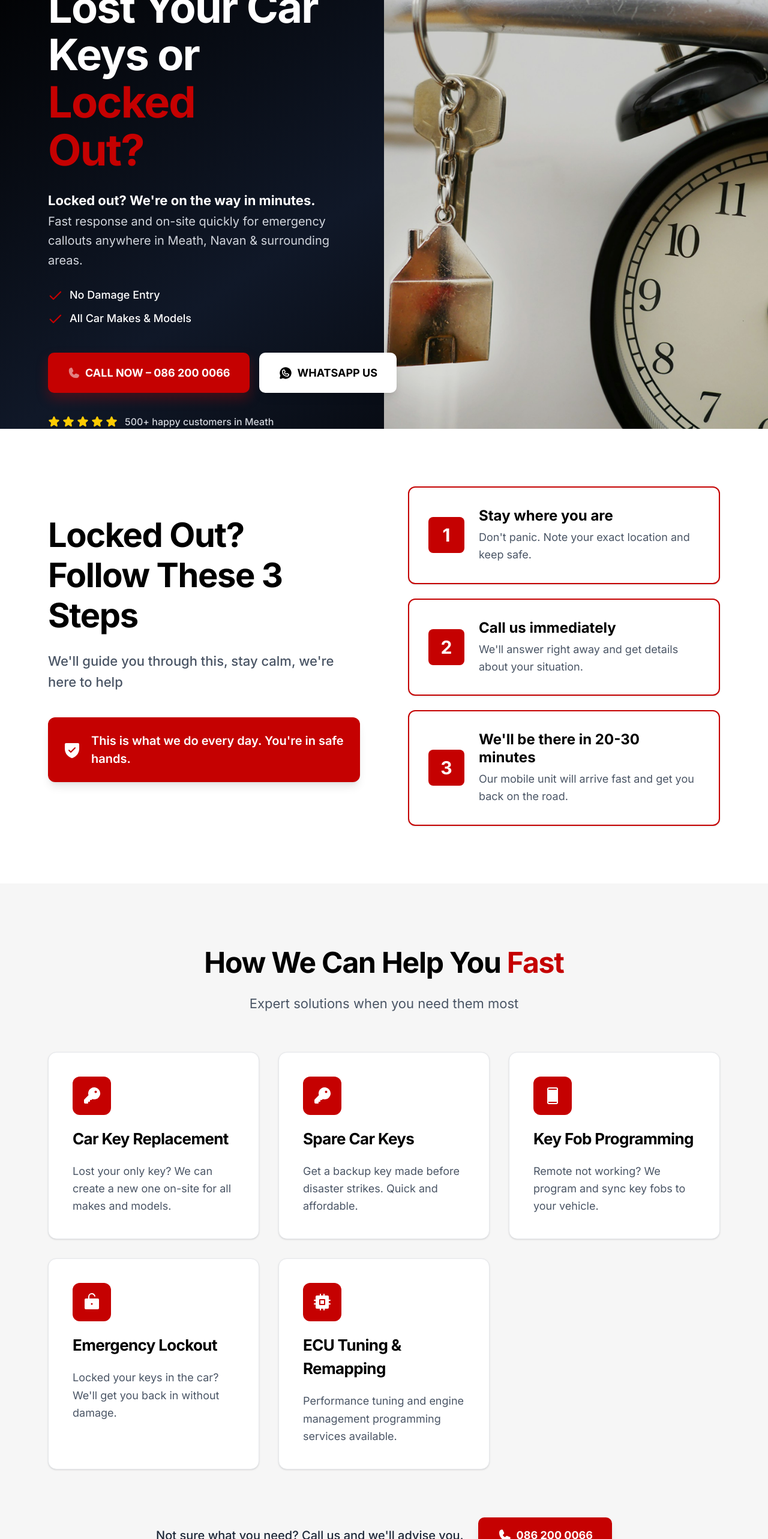
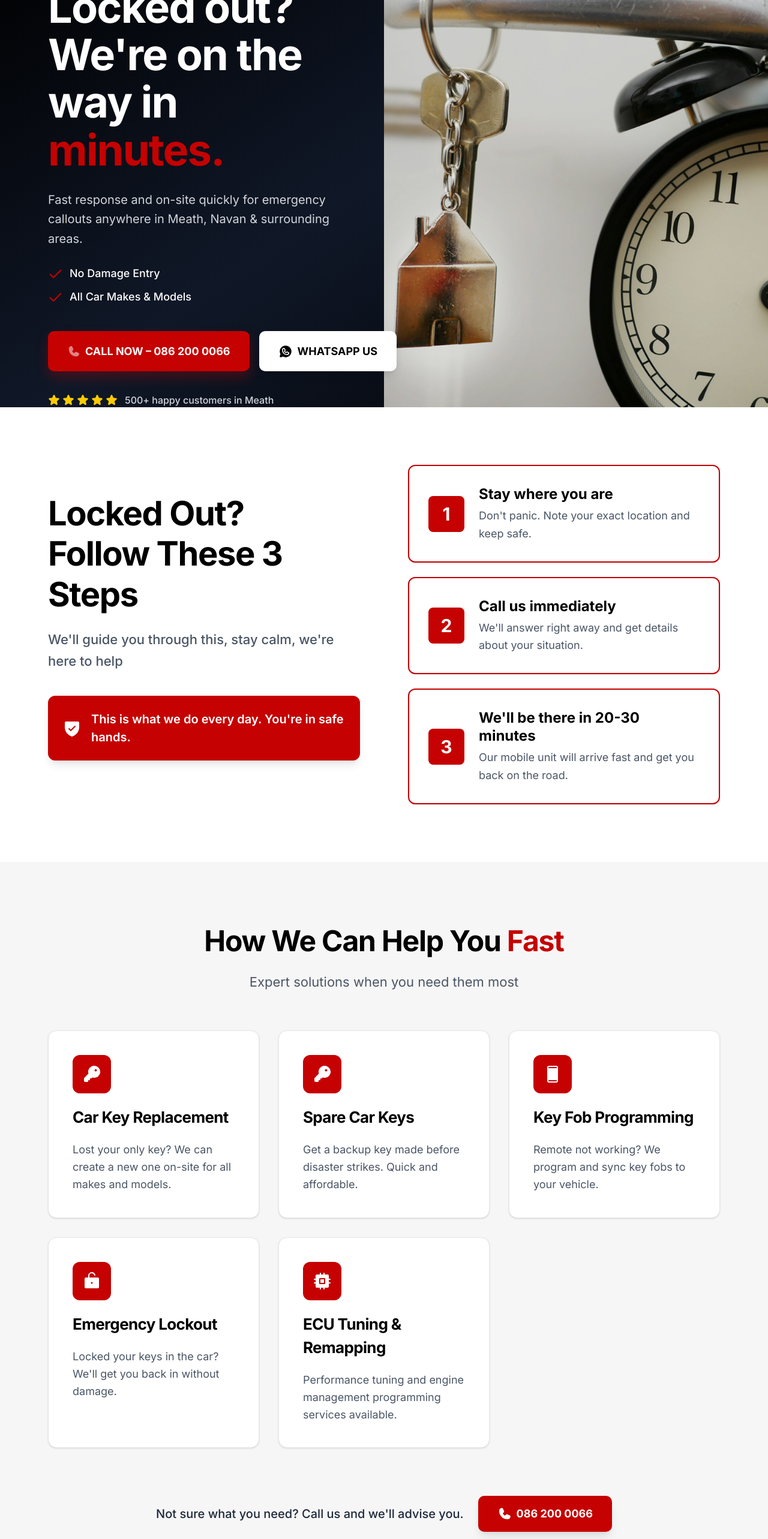
Before and after one commit to maheshikabandara/Navancarkeyslocksmiths, a React (Vite) app: page / in a window 1280 px wide. Shown: the part 234-2800 px from the top of the page at 60% size. Built offline with nearby package versions, Linux system fonts and the light colour scheme.

Commit message:
Update NavanCarKeysLocksmiths.tsx

```diff
--- a/src/imports/NavanCarKeysLocksmiths/NavanCarKeysLocksmiths.tsx
+++ b/src/imports/NavanCarKeysLocksmiths/NavanCarKeysLocksmiths.tsx
@@ -9,11 +9,9 @@ import heroImg from "../hero.png";
 import workImg from "../work.png";
 import aboutImg from "../about.png";
 
-// 1. Sticky Header Component (Always visible)
 function FixedHeader() {
   return (
     <header className="fixed top-0 left-0 w-full z-[100] shadow-xl flex flex-col">
-      {/* Emergency Top Bar */}
       <div className="bg-[#c50101] w-full">
         <div className="w-full mx-auto px-6 py-[12px] flex items-center justify-center text-center">
           <p className="font-semibold text-[14px] md:text-[16px] text-white tracking-wide">
@@ -22,7 +20,6 @@ function FixedHeader() {
         </div>
       </div>
 
-      {/* Solid Navbar Area */}
       <div className="w-full bg-[#0A0F1A] border-b border-white/5">
         <div className="w-full mx-auto px-6 lg:px-[80px] py-4 md:py-5 flex flex-col md:flex-row items-center justify-between gap-4 md:gap-0">
           <p className="font-bold text-[20px] md:text-[26px] text-white whitespace-nowrap tracking-tight">
@@ -36,7 +33,6 @@ function FixedHeader() {
           </div>
 
           <div className="flex gap-5 md:gap-6 items-center">
-            {/* Highlighted Red Call Button */}
             <a href="tel:0862000066" className="bg-[#c50101] hover:bg-red-700 transition-colors duration-300 px-5 py-2.5 rounded-[8px] flex gap-2 items-center text-white cursor-pointer shadow-lg">
               <Phone size={22} weight="fill" className="animate-pulse" />
               <p className="font-bold text-[15px] md:text-[16px] whitespace-nowrap">086 200 0066</p>
@@ -59,11 +55,9 @@ function HeroSection() {
     <div className="w-full flex flex-col bg-[linear-gradient(146deg,#000_0%,#101828_50%,#000_100%)]" data-name="Hero">
       <div className="w-full flex flex-col lg:flex-row flex-1 min-h-[600px] lg:min-h-[calc(100vh-130px)]">
 
-        {/* Left Side (Text & Urgency) */}
         <div className="w-full lg:w-1/2 flex flex-col justify-center px-6 lg:pl-[80px] lg:pr-16 py-16 lg:py-0 z-20">
           <div className="max-w-[650px] flex flex-col gap-5 mt-4">
 
-            {/* Urgency Badge */}
             <div className="inline-flex items-center gap-2 bg-red-600/20 border border-red-500/30 px-4 py-2 rounded-full w-fit">
               <Siren size={20} weight="fill" className="text-red-500" />
               <p className="font-semibold text-white text-[14px] md:text-[16px] tracking-wide">
@@ -71,12 +65,12 @@ function HeroSection() {
               </p>
             </div>
 
+            {/* Changed Hero Heading */}
             <h1 className="font-bold text-white leading-[1.1] text-[48px] md:text-[60px] lg:text-[72px] tracking-tight">
-              Lost Your Car<br />Keys or <span className="text-[#c50101]">Locked<br />Out?</span>
+              Locked out?<br />We're on the way in <span className="text-[#c50101]">minutes.</span>
             </h1>
 
             <p className="font-normal text-[#d1d5dc] text-[16px] md:text-[20px] leading-relaxed mt-2">
-              <span className="font-bold text-white text-[18px] md:text-[22px]">Locked out? We're on the way in minutes.</span><br className="mb-2 hidden sm:block"/>
               Fast response and on-site quickly for emergency callouts anywhere in Meath, Navan & surrounding areas.
             </p>
 
@@ -102,7 +96,6 @@ function HeroSection() {
               </div>
             </div>
 
-            {/* Trust Signals Under Buttons */}
             <div className="flex items-center gap-3 mt-4">
               <div className="flex gap-1 text-[#FDCB02]">
                 <Star size={20} weight="fill" />
@@ -119,7 +112,6 @@ function HeroSection() {
           </div>
         </div>
 
-        {/* Right Side (Image matching exactly below navbar) */}
         <div className="w-full lg:w-1/2 relative min-h-[400px] lg:min-h-0 flex flex-col z-10 bg-black border-l-4 border-[#c50101] lg:border-none">
           <img alt="Car keys hanging" className="absolute inset-0 object-cover w-full h-full opacity-90" src={heroImg} />
         </div>
@@ -134,10 +126,8 @@ function EmergencySteps() {
     <div className="bg-white py-16 lg:py-24 w-full" data-name="Emergency Steps">
       <div className="w-full max-w-[1600px] mx-auto px-6 lg:px-[80px] flex flex-col gap-12 lg:gap-16">
 
-        {/* Split Layout */}
         <div className="flex flex-col lg:flex-row gap-12 lg:gap-20 items-center lg:items-start">
 
-          {/* Left Side: Heading & Banner */}
           <div className="w-full lg:w-1/2 flex flex-col pt-4 lg:pt-12">
             <h2 className="font-bold text-[36px] md:text-[48px] lg:text-[56px] text-black leading-[1.2] tracking-tight">
               Locked Out?<br />Follow These 3 Steps
@@ -146,7 +136,6 @@ function EmergencySteps() {
               We'll guide you through this, stay calm, we're here to help
             </p>
 
-            {/* Added Banner: "This is what we do..." */}
             <div className="bg-[#c50101] rounded-[12px] w-full p-5 lg:p-6 flex items-center justify-center md:justify-start gap-4 shadow-lg mt-10">
               <ShieldCheck size={32} weight="fill" className="text-white hidden sm:block shrink-0" />
               <p className="font-semibold text-[18px] md:text-[20px] text-white text-center md:text-left">
@@ -155,10 +144,8 @@ function EmergencySteps() {
             </div>
           </div>
 
-          {/* Right Side: Step Cards */}
           <div className="w-full lg:w-1/2 flex flex-col gap-6">
 
-            {/* Step 1 */}
             <div className="bg-white border-[2px] border-[#c50101] p-6 md:p-8 rounded-[12px] flex flex-col sm:flex-row items-start sm:items-center gap-6 shadow-sm hover:shadow-md transition-shadow">
               <div className="bg-[#c50101] w-[60px] h-[60px] shrink-0 rounded-[8px] flex items-center justify-center text-white font-bold text-3xl">
                 1
@@ -169,7 +156,6 @@ function EmergencySteps() {
               </div>
             </div>
 
-            {/* Step 2 */}
             <div className="bg-white border-[2px] border-[#c50101] p-6 md:p-8 rounded-[12px] flex flex-col sm:flex-row items-start sm:items-center gap-6 shadow-sm hover:shadow-md transition-shadow">
               <div className="bg-[#c50101] w-[60px] h-[60px] shrink-0 rounded-[8px] flex items-center justify-center text-white font-bold text-3xl">
                 2
@@ -180,7 +166,6 @@ function EmergencySteps() {
               </div>
             </div>
 
-            {/* Step 3 */}
             <div className="bg-white border-[2px] border-[#c50101] p-6 md:p-8 rounded-[12px] flex flex-col sm:flex-row items-start sm:items-center gap-6 shadow-sm hover:shadow-md transition-shadow">
               <div className="bg-[#c50101] w-[60px] h-[60px] shrink-0 rounded-[8px] flex items-center justify-center text-white font-bold text-3xl">
                 3
@@ -271,10 +256,10 @@ function ServicesSection() {
 
         <div className="text-center mt-4 flex flex-col md:flex-row items-center justify-center gap-6">
           <p className="font-medium text-[18px] md:text-[20px] text-gray-800">{`Not sure what you need? Call us and we'll advise you.`}</p>
-          <a href="tel:0862000066" className="bg-[#c50101] px-8 py-4 rounded-[10px] text-white font-bold cursor-pointer hover:bg-red-800 transition shadow-lg flex items-center justify-center gap-2 text-lg">
+          <div className="bg-[#c50101] px-8 py-4 rounded-[10px] text-white font-bold cursor-pointer hover:bg-red-800 transition shadow-lg flex items-center justify-center gap-2 text-lg">
             <Phone size={24} weight="fill" />
             086 200 0066
-          </a>
+          </div>
         </div>
       </div>
     </div>
@@ -492,11 +477,18 @@ function AboutSection() {
 function FinalCta() {
   return (
     <div className="bg-gradient-to-br from-[#8B0000] to-[#4A0000] w-full relative overflow-hidden" data-name="Final CTA">
-      <div className="w-full mx-auto px-6 lg:px-[80px] py-[80px] md:py-[140px] flex flex-col items-center justify-center text-center gap-8 relative z-10 max-w-[1600px]">
+      <div className="w-full mx-auto px-6 lg:px-[80px] py-[80px] md:py-[140px] flex flex-col items-center justify-center text-center gap-6 relative z-10 max-w-[1600px]">
+
+        {/* MOVED UP & PADDING REDUCED */}
+        <div className="bg-white/10 border border-white/20 px-6 py-2 md:py-2.5 rounded-[12px] flex items-center gap-2 backdrop-blur-sm mb-2 shadow-sm">
+          <Timer size={24} weight="fill" className="text-white" />
+          <p className="text-white text-[16px] md:text-[18px] tracking-wide font-medium">{`Average Response Time: `} <span className="font-bold">20-30 Minutes</span></p>
+        </div>
+
         <h2 className="font-bold text-[36px] md:text-[56px] lg:text-[64px] text-white leading-[1.1] tracking-tight">Locked Out or Lost Your Keys?</h2>
         <p className="font-medium text-[20px] md:text-[28px] lg:text-[32px] text-white opacity-90">{`We're on the way, call now and get back on the road fast.`}</p>
 
-        <div className="flex flex-col sm:flex-row gap-5 mt-8 w-full sm:w-auto">
+        <div className="flex flex-col sm:flex-row gap-5 mt-6 w-full sm:w-auto">
           <div className="bg-white rounded-[12px] shadow-[0px_20px_40px_rgba(0,0,0,0.3)] px-10 py-5 cursor-pointer hover:scale-105 hover:bg-gray-50 transition-all duration-300 flex items-center justify-center gap-3">
              <Phone size={28} weight="fill" className="text-[#dc0000]" />
              <p className="font-bold text-[#dc0000] text-[18px] md:text-[22px] whitespace-nowrap tracking-wide">CALL NOW: 086 200 0066</p>
@@ -507,12 +499,7 @@ function FinalCta() {
           </div>
         </div>
 
-        <div className="bg-white/10 border border-white/20 px-8 py-4 rounded-[12px] flex items-center gap-3 mt-6 backdrop-blur-sm">
-          <Timer size={28} weight="fill" className="text-white" />
-          <p className="text-white text-[18px] md:text-[20px] tracking-wide">{`Average Response Time: `} <span className="font-bold">20-30 Minutes</span></p>
-        </div>
-
-        <p className="text-white/60 text-[15px] md:text-[18px] mt-6 font-medium tracking-widest uppercase">
+        <p className="text-white/60 text-[15px] md:text-[18px] mt-8 font-medium tracking-widest uppercase">
           {`Available 24/7 • Mobile Service • All Car Makes & Models`}
         </p>
       </div>
@@ -622,7 +609,6 @@ export default function NavanCarKeysLocksmiths() {
       >
         <FixedHeader />
 
-        {/* Added Margin Top to compensate for Fixed Header */}
         <main className="mt-[116px] md:mt-[128px]">
           <HeroSection />
           <EmergencySteps />
```
